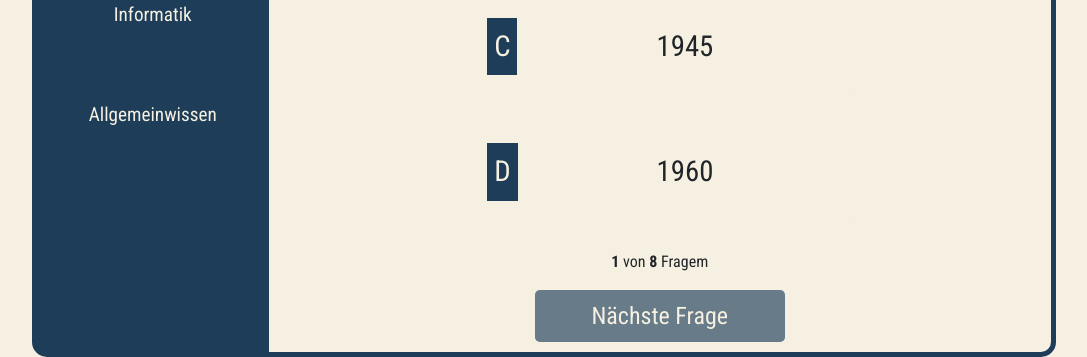
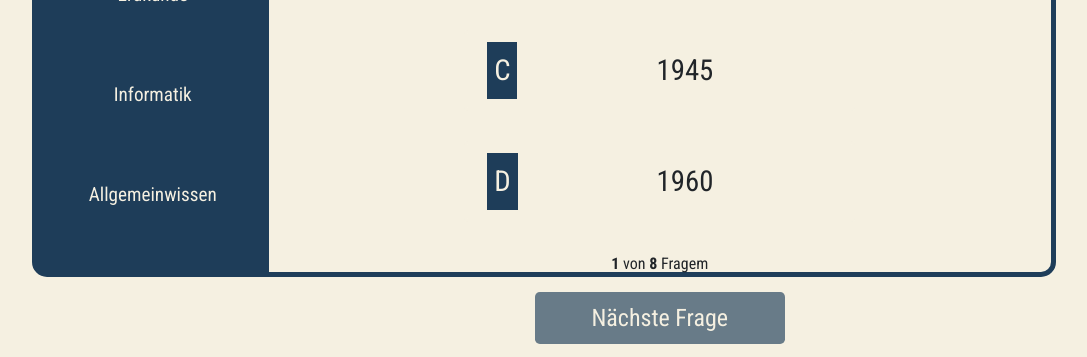
Before and after one commit to KeavJoh/QizApp, a plain HTML site: page history_quiz.html in a window 1280 px wide. Shown: the part 443-800 px from the top of the page, without its empty margins (96-1183 px from the left). Drawn offline with nearby package versions, Linux system fonts and the light colour scheme.

Commit message:
bug fixes

```diff
--- a/history_quiz.html
+++ b/history_quiz.html
@@ -38,7 +38,7 @@
 
 <body onload="initQuiz(historyQuiz)">
 
-
+    <div class="head-div">
         <div class="quiz">
             <div class="sidebar mobile-display-none">
                 <a href="index.html"><img src="logo_icons/logo_robot_shine.png" alt=""></a>
@@ -48,7 +48,7 @@
                 <a href="computer_quiz.html" class="nav-side">Informatik</a>
                 <a href="general_quiz.html" class="nav-side">Allgemeinwissen</a>
             </div>
-            <div class="content" id="question-cards">
+            <div class="content content-center" id="question-cards">
                 <div class="progress">
                     <div class="progress-bar" role="progressbar" style="width: 0%;" aria-valuenow="25" aria-valuemin="0"
                         aria-valuemax="100" id="progress-bar">
@@ -101,7 +101,7 @@
                 </div>
             </div>
         </div>
-
+    </div>
 
 </body>
 
--- a/style/quiz.css
+++ b/style/quiz.css
@@ -3,6 +3,10 @@
     flex-direction: column;
     align-items: center;
     width: 100%;
+}
+
+.content-center {
+    justify-content: space-between;
 }
 
 .content img {
```
Also changed, not shown: computer_quiz.html (+1 -1 lines), general_quiz.html (+1 -1 lines), geography_quiz.html (+1 -1 lines).
